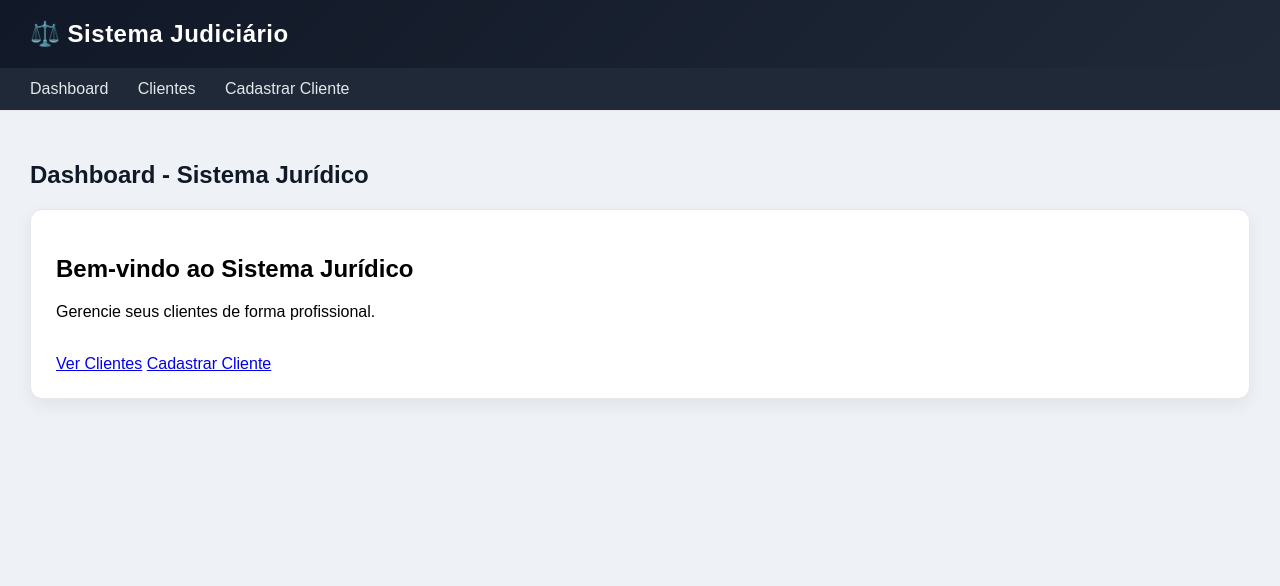
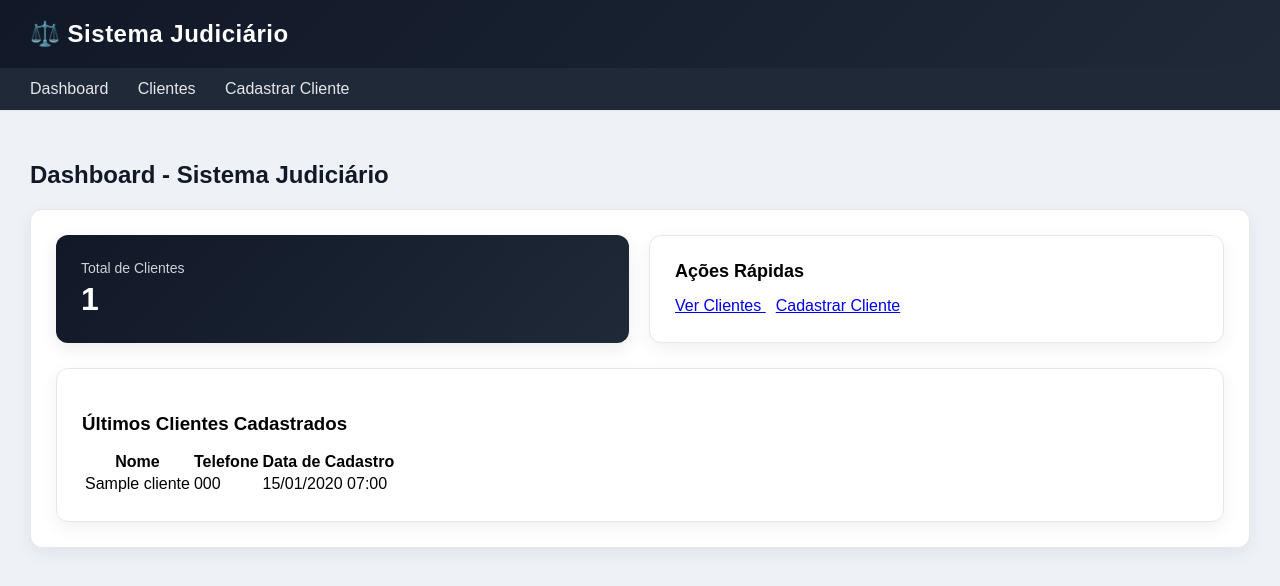
Before and after one commit to jpassesoriaprevidenciaria-create/sistema-juridico-render, a Django app: page / in a window 1280 px wide. Shown: the top 586 px of the page. Run offline with Django 4.2, Linux system fonts and the light colour scheme; tables that the repository leaves empty hold one stand-in row (values such as "Sample post"); parts of the project's set-up code (start-up, migrations or seed data) failed here and were passed over.

Commit message:
Dashboard profissional sistema judiciário

```diff
--- a/core/views.py
+++ b/core/views.py
@@ -3,15 +3,12 @@ from .models import Cliente
 from .forms import ClienteForm
 
 def home(request):
-    return render(request, 'home.html')
+    total_clientes = Cliente.objects.count()
+    ultimos_clientes = Cliente.objects.all().order_by('-id')[:5]
 
-def lista_clientes(request):
-    clientes = Cliente.objects.all().order_by('-id')
-    return render(request, 'clientes/lista_cliente.html', {'clientes': clientes})
+    context = {
+        'total_clientes': total_clientes,
+        'ultimos_clientes': ultimos_clientes,
+    }
 
-def cadastrar_cliente(request):
-    form = ClienteForm(request.POST or None)
-    if form.is_valid():
-        form.save()
-        return redirect('lista_clientes')
-    return render(request, 'clientes/cadastra_cliente.html', {'form': form})
+    return render(request, 'home.html', context)
--- a/templates/home.html
+++ b/templates/home.html
@@ -1,14 +1,86 @@
 {% extends 'base.html' %}
 
 {% block title %}Dashboard{% endblock %}
-{% block header %}Dashboard - Sistema Jurídico{% endblock %}
+{% block header %}Dashboard - Sistema Judiciário{% endblock %}
 
 {% block content %}
-<div class="card">
-    <h2>Bem-vindo ao Sistema Jurídico</h2>
-    <p>Gerencie seus clientes de forma profissional.</p>
-    <br>
-    <a href="/clientes/" class="btn">Ver Clientes</a>
-    <a href="/clientes/cadastrar/" class="btn">Cadastrar Cliente</a>
+
+<!-- CARDS DE ESTATÍSTICAS -->
+<div style="display:flex; gap:20px; flex-wrap:wrap; margin-bottom:25px;">
+
+    <!-- TOTAL DE CLIENTES -->
+    <div style="
+        flex:1;
+        min-width:250px;
+        background: linear-gradient(135deg, #111827, #1f2937);
+        color:white;
+        padding:25px;
+        border-radius:12px;
+        box-shadow:0 6px 18px rgba(0,0,0,0.08);
+    ">
+        <div style="font-size:14px; opacity:0.8;">Total de Clientes</div>
+        <div style="font-size:32px; font-weight:bold; margin-top:5px;">
+            {{ total_clientes }}
+        </div>
+    </div>
+
+    <!-- AÇÕES RÁPIDAS -->
+    <div style="
+        flex:1;
+        min-width:250px;
+        background:white;
+        padding:25px;
+        border-radius:12px;
+        box-shadow:0 6px 18px rgba(0,0,0,0.06);
+        border:1px solid #e5e7eb;
+    ">
+        <div style="font-weight:bold; margin-bottom:15px; font-size:18px;">
+            Ações Rápidas
+        </div>
+
+        <a href="/clientes/" class="btn" style="margin-right:10px;">
+            Ver Clientes
+        </a>
+
+        <a href="/clientes/cadastrar/" class="btn">
+            Cadastrar Cliente
+        </a>
+    </div>
+
 </div>
+
+<!-- ÚLTIMOS CLIENTES -->
+<div style="
+    background:white;
+    padding:25px;
+    border-radius:12px;
+    box-shadow:0 6px 18px rgba(0,0,0,0.06);
+    border:1px solid #e5e7eb;
+">
+    <h3 style="margin-bottom:15px;">Últimos Clientes Cadastrados</h3>
+
+    <table>
+        <thead>
+            <tr>
+                <th>Nome</th>
+                <th>Telefone</th>
+                <th>Data de Cadastro</th>
+            </tr>
+        </thead>
+        <tbody>
+            {% for cliente in ultimos_clientes %}
+            <tr>
+                <td>{{ cliente.nome }}</td>
+                <td>{{ cliente.telefone|default:"-" }}</td>
+                <td>{{ cliente.data_cadastro|date:"d/m/Y H:i" }}</td>
+            </tr>
+            {% empty %}
+            <tr>
+                <td colspan="3">Nenhum cliente cadastrado.</td>
+            </tr>
+            {% endfor %}
+        </tbody>
+    </table>
+</div>
+
 {% endblock %}
```
